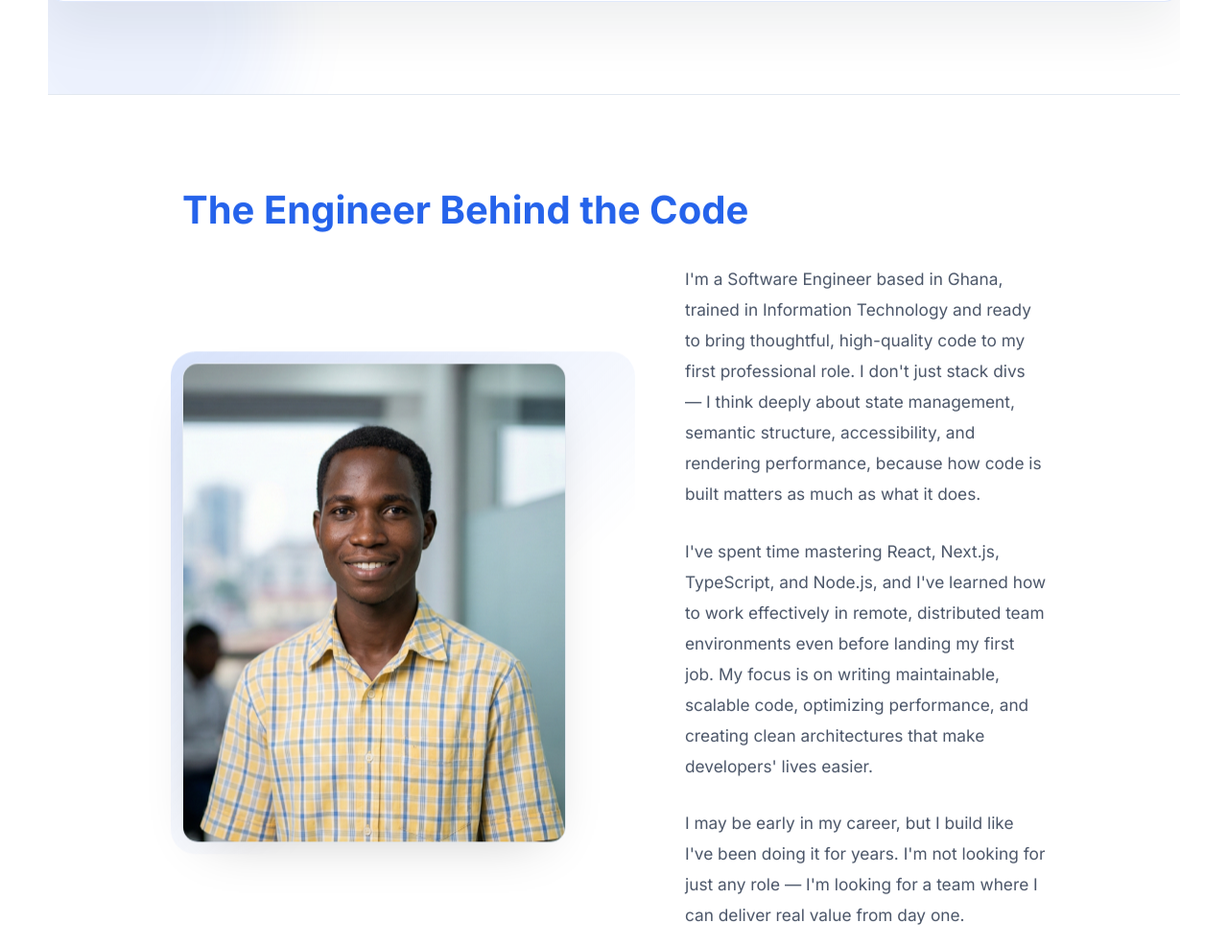
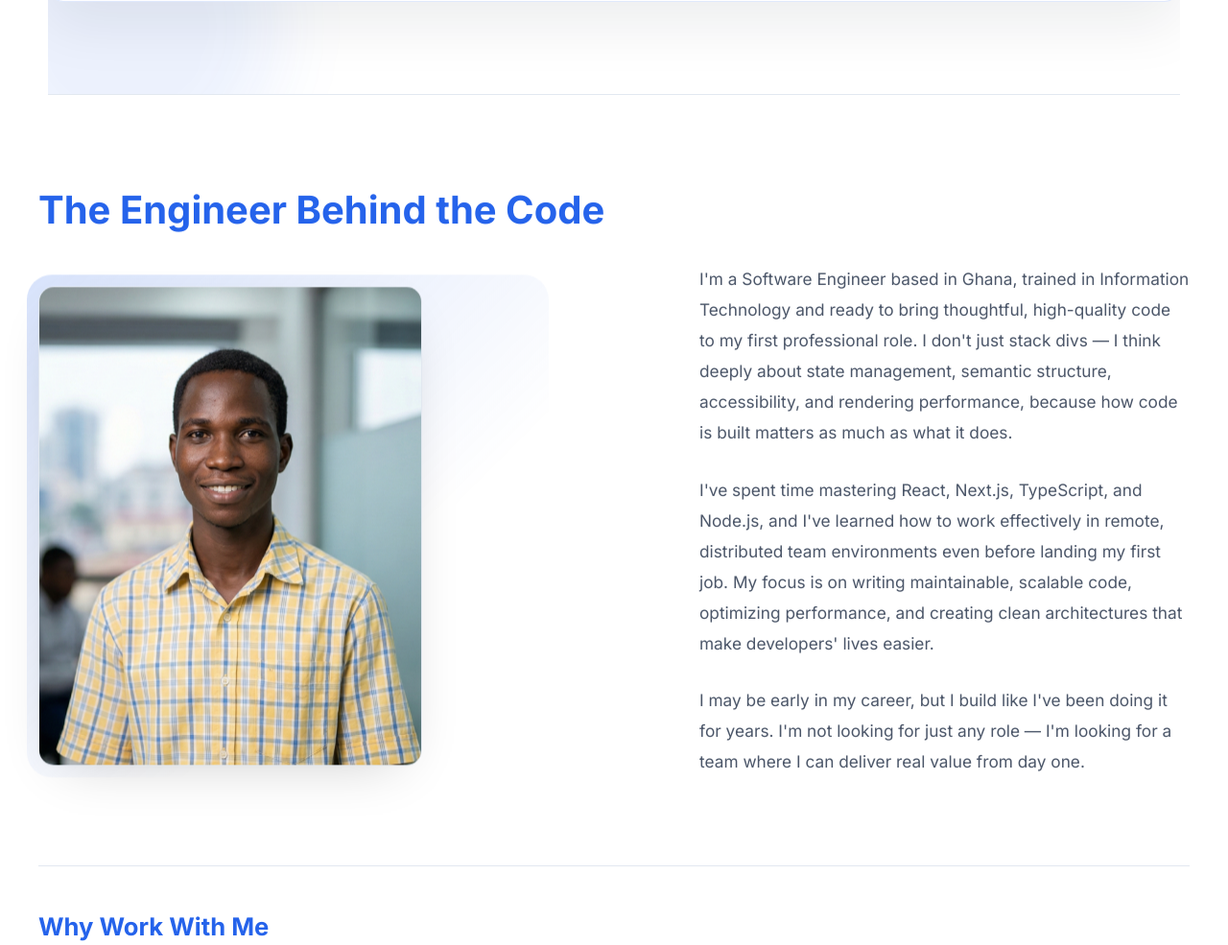
Before and after one commit to devkad67/my_portfolio-, an Astro site: page / in a window 1280 px wide. Shown: the part 1142-2127 px from the top of the page at 96% size. Built offline with nearby package versions, Linux system fonts and the light colour scheme; Astro itself is replaced by a stand-in of ours.

Commit message:
Refine page margins and text widths for cleaner professional layout

```diff
--- a/src/pages/index.astro
+++ b/src/pages/index.astro
@@ -276,6 +276,11 @@ const skillCategories = [
       margin-bottom: 2rem;
       line-height: 1.85;
       letter-spacing: 0.01em;
+    }
+    .hero-subtitle,
+    .section-lead,
+    .prose {
+      max-width: 760px;
     }
     .hero-stats {
       display: grid;
--- a/src/styles/global.css
+++ b/src/styles/global.css
@@ -70,20 +70,27 @@ a {
 
 /* Utilities */
 .container {
-  max-width: 900px;
+  max-width: 1100px;
   margin: 0 auto;
-  padding: 0 1rem;
+  padding: 0 1.25rem;
 }
 
 @media (min-width: 640px) {
   .container {
-    padding: 0 1.5rem;
+    padding: 0 1.75rem;
   }
 }
 
 @media (min-width: 1024px) {
   .container {
-    padding: 0 2rem;
+    max-width: 1200px;
+    padding: 0 2.5rem;
+  }
+}
+
+@media (min-width: 1440px) {
+  .container {
+    padding: 0 3rem;
   }
 }
 
```
